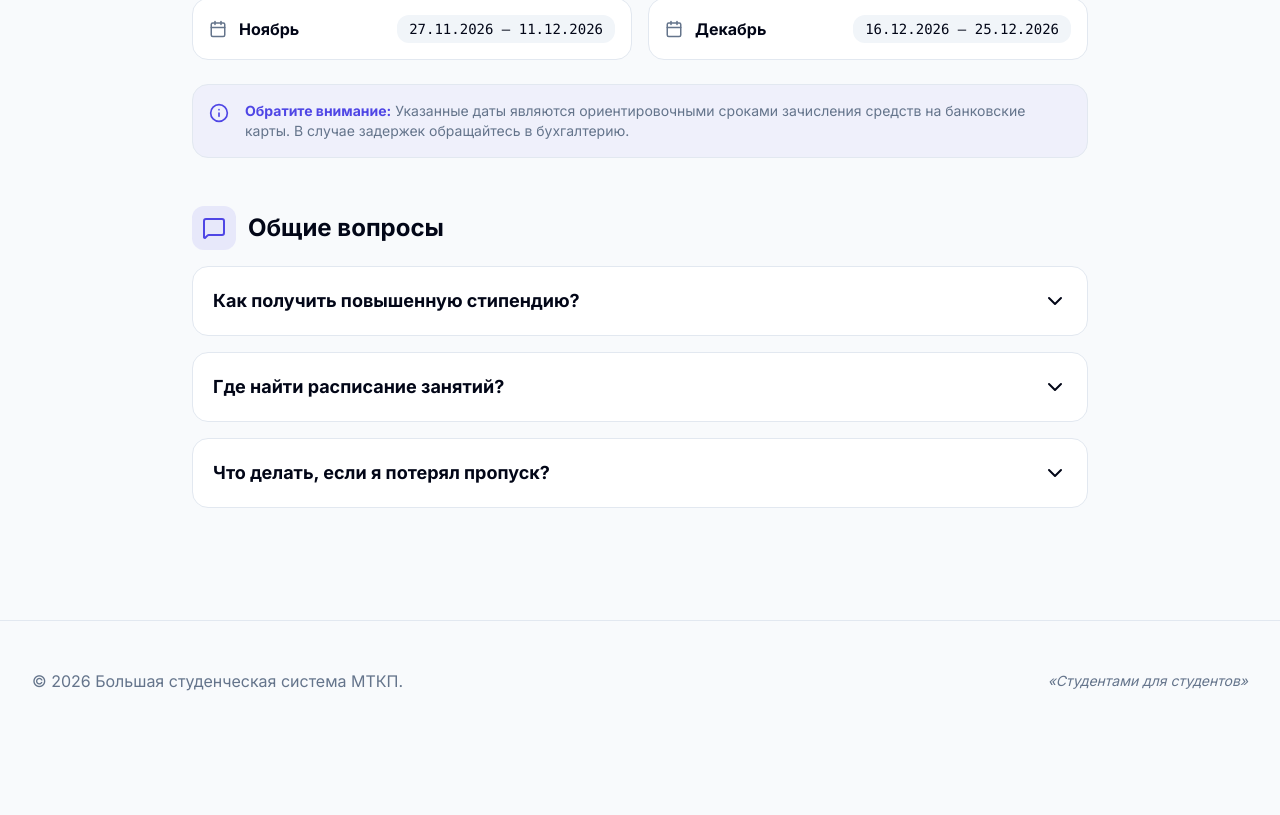
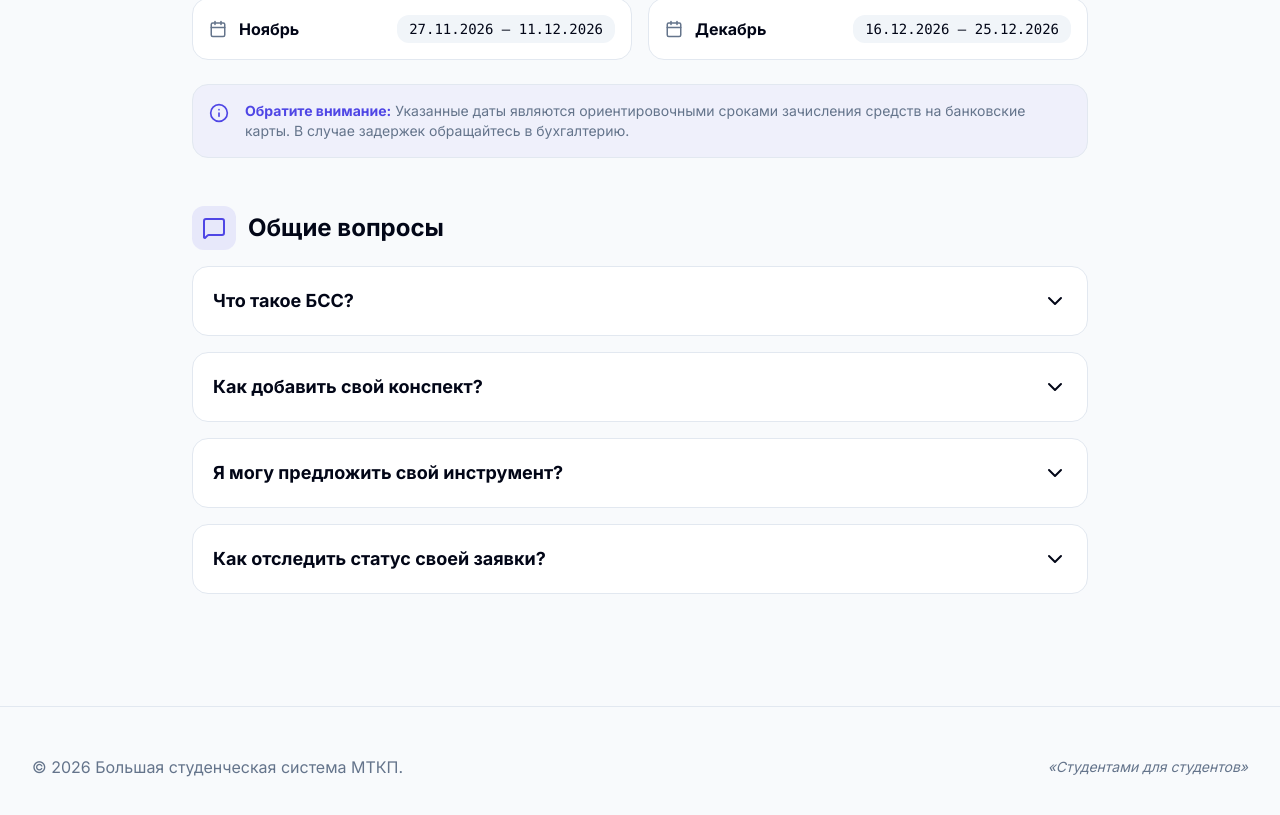
Before and after one commit to Minezii/bss-mtkp, a Next.js app: page /faq in a window 1280 px wide. Shown: the part 850-1665 px from the top of the page. Before the commit the page ends 1591 px from the top, so only its background shows below. Built offline with nearby package versions, Linux system fonts and the light colour scheme.

Commit message:
docs: update FAQ with specific BSS info and contribution guides

```diff
--- a/app/faq/page.tsx
+++ b/app/faq/page.tsx
@@ -20,16 +20,20 @@ const scholarshipSchedule = [
 
 const faqs = [
     {
-        q: 'Как получить повышенную стипендию?',
-        a: 'Для получения повышенной государственной академической стипендии (ПГАС) необходимо иметь достижения в одной или нескольких областях: учебной, научно-исследовательской, общественной, культурно-творческой или спортивной. Подача заявок обычно происходит в начале каждого семестра.'
+        q: 'Что такое БСС?',
+        a: 'БСС (большая студенческая система) это сайт, направленный на упрощение жизни студентов и систематизацию имеющихся знаний. Основные функции это хранение конспектов и доступ к ним любому желающему, облегчение поиска нужных для учебы инструментов и информации о преподавателях колледжа.'
     },
     {
-        q: 'Где найти расписание занятий?',
-        a: 'Актуальное расписание всегда доступно на официальном стенде в корпусе, а также в электронном виде через официальные ресурсы колледжа. Мы также работаем над интеграцией расписания прямо в этот портал.'
+        q: 'Как добавить свой конспект?',
+        a: 'Для добавления конспекта есть два основных способа:\n1) На главной странице нажать на кнопку "предложить свой" и заполнить форму\n2) Открыть вкладку "Ирмис" (конспекты) и вставить ссылку на готовый конспект из https://earmiss.ru'
     },
     {
-        q: 'Что делать, если я потерял пропуск?',
-        a: 'Вам необходимо обратиться в бюро пропусков или к дежурному администратору для оформления временного пропуска и подачи заявления на восстановление постоянного. Обычно это занимает от 1 до 3 рабочих дней.'
+        q: 'Я могу предложить свой инструмент?',
+        a: 'Да! Делается это во вкладке "инструменты", нужно пролистать вниз и нажать кнопку "предложить свой инструмент", а затем заполнить форму.'
+    },
+    {
+        q: 'Как отследить статус своей заявки?',
+        a: 'Для отслеживания статуса заявки на сайте предусмотрен раздел "Статус", в него нужно ввести UUID который вам выдало после заполнения заявки (в будущем будет переработано).'
     }
 ];
 
```
